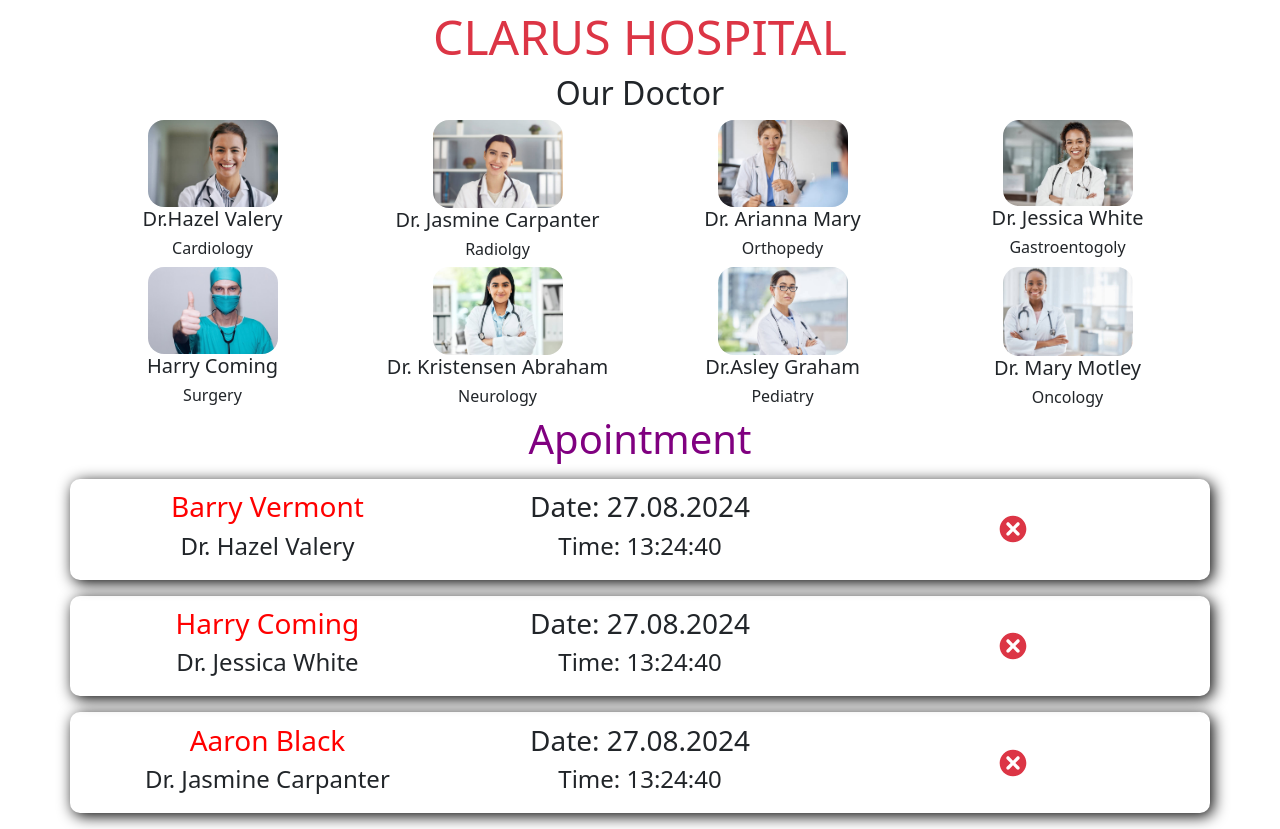
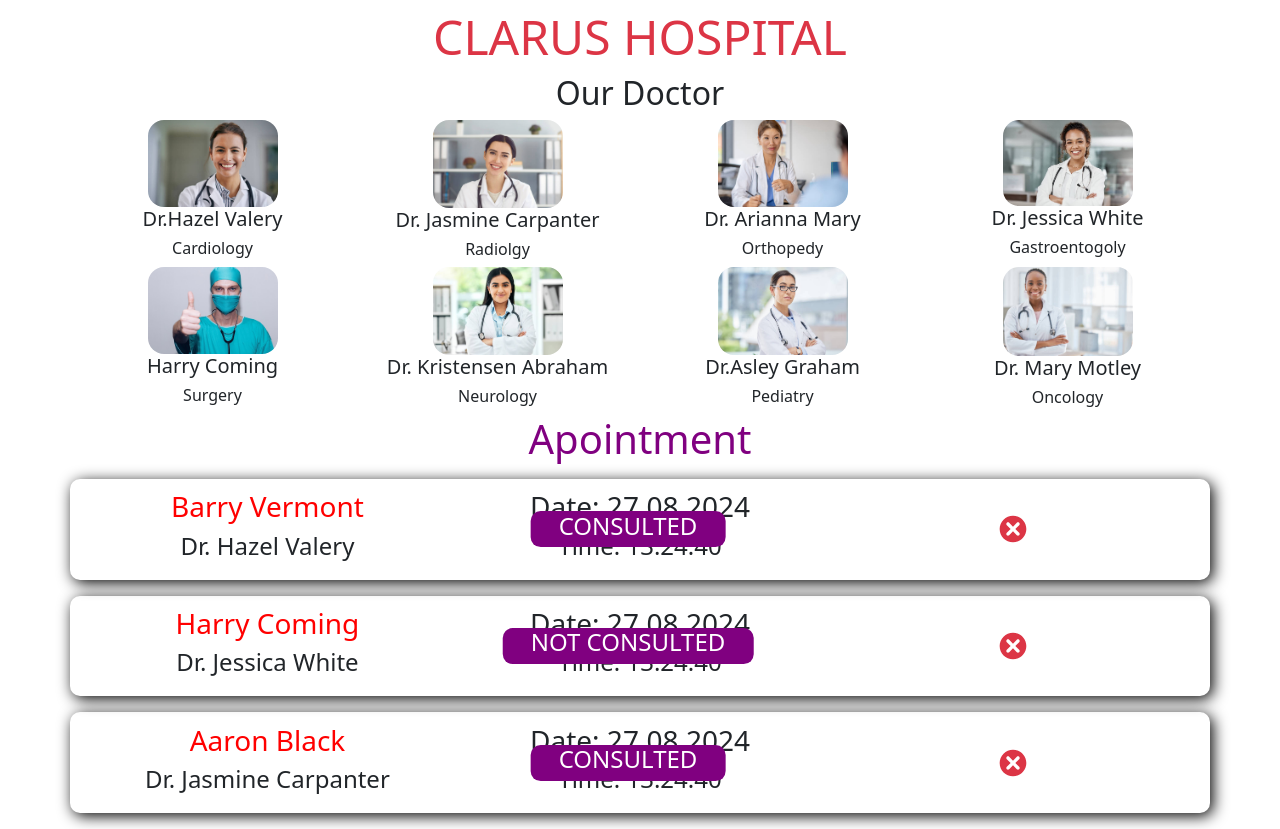
Before and after one commit to nurdoganbahadir/React-Appointment-App, a React (Create React App) app: page / in a window 1280 px wide. Built offline with nearby package versions, Linux system fonts and the light colour scheme.

Commit message:
sorun useEffect kullanılarak çözüldü proje tamamlandı

```diff
--- a/src/components/AppointmentList.jsx
+++ b/src/components/AppointmentList.jsx
@@ -1,18 +1,28 @@
-import React, { useState } from "react";
+import React, { useEffect, useState } from "react";
 import { Container, Row, Col } from "react-bootstrap";
 import { TiDelete } from "react-icons/ti";
 
 const AppointmentList = ({ appointmentData, handleDelete }) => {
-  const [showConsulted, setShowConsulted] = useState(null);
+  const [appointments, setAppointments] = useState(appointmentData);
+
+  useEffect(() => {
+    setAppointments(appointmentData);
+  }, [appointmentData]);
 
   const handleRowClick = (id) => {
-    setShowConsulted(showConsulted === id ? null : id);
+    setAppointments((prevAppointments) =>
+      prevAppointments.map((appointment) =>
+        appointment.id === id
+          ? { ...appointment, consulted: !appointment.consulted }
+          : appointment
+      )
+    );
   };
 
   return (
     <Container>
       <h3 className="app-header">Apointment</h3>
-      {appointmentData.map(({ id, patient, day, consulted, doctor }) => (
+      {appointments.map(({ id, patient, day, consulted, doctor }) => (
         <div key={id} className="card-div">
           <Row className="app-row" onClick={() => handleRowClick(id)}>
             <Col>
@@ -34,13 +44,11 @@ const AppointmentList = ({ appointmentData, handleDelete }) => {
               />
             </Col>
           </Row>
-          {showConsulted === id && (
-            <Row className="consulted-row">
-              <Col className="text-center">
-                <h4>{consulted ? "Consulted" : "Consulted"}</h4>
-              </Col>
-            </Row>
-          )}
+          <Row className="consulted-row">
+            <Col className="text-center">
+              <h4>{consulted ? "Consulted" : "Not Consulted"}</h4>
+            </Col>
+          </Row>
         </div>
       ))}
     </Container>
```
